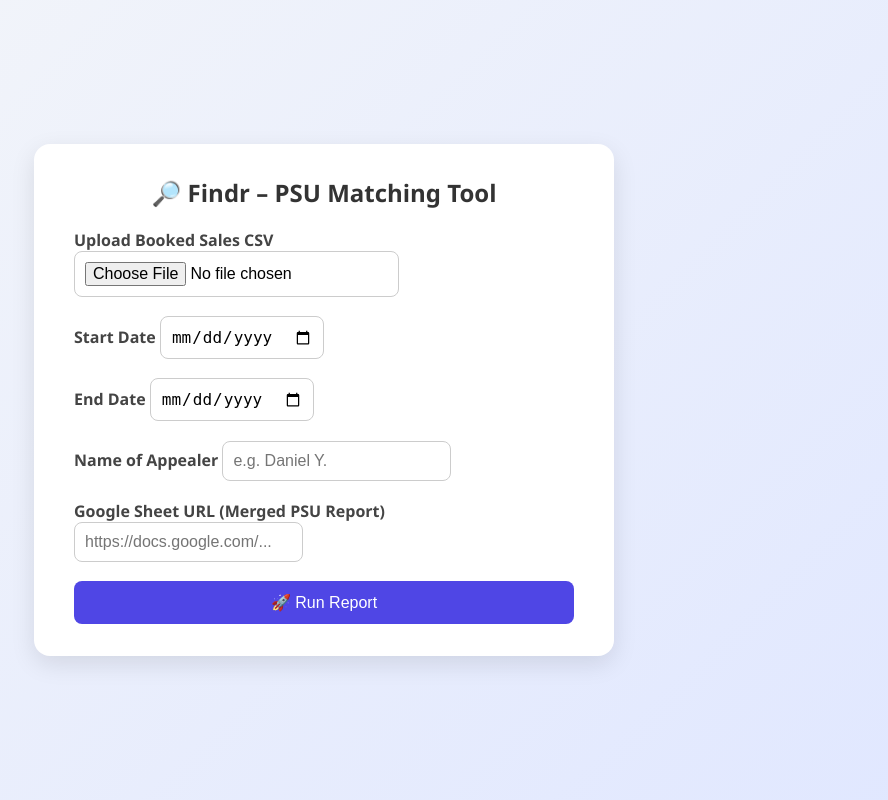
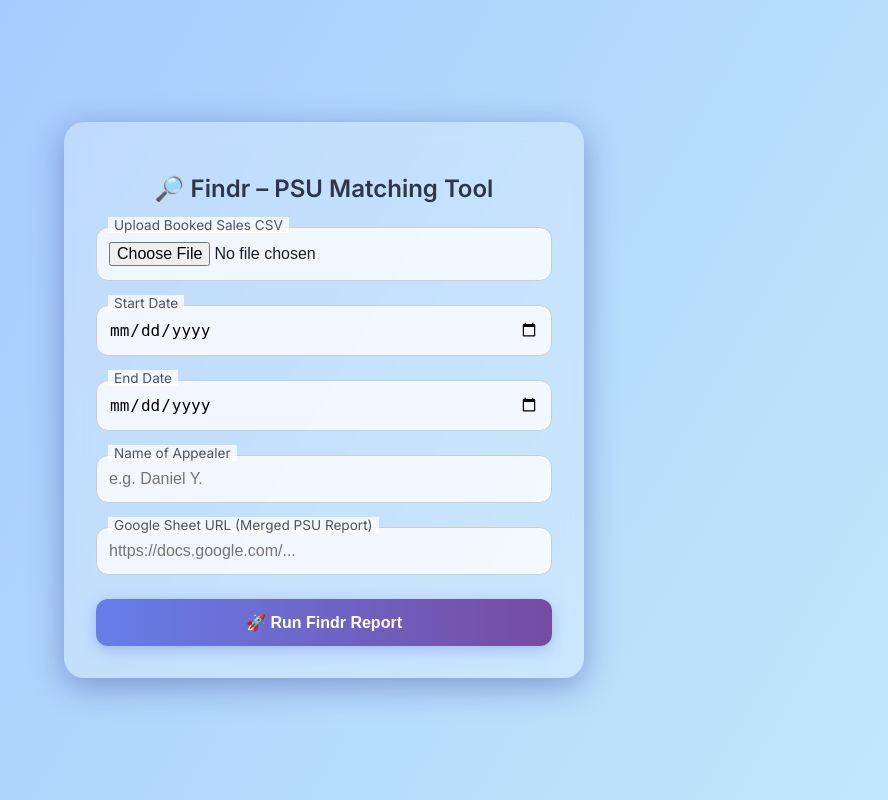
Before and after one commit to daniel-yesa/Findr, a Flask app: page / in a window 1280 px wide. Shown: the whole page, without its empty margins (316-1204 px from the left). Run offline with Flask 3, Linux system fonts and the light colour scheme.

Commit message:
Update index.html

```diff
--- a/Findr-flask/templates/index.html
+++ b/Findr-flask/templates/index.html
@@ -4,89 +4,125 @@
   <meta charset="UTF-8" />
   <meta name="viewport" content="width=device-width, initial-scale=1.0"/>
   <title>Findr | YESA</title>
+  <link href="https://fonts.googleapis.com/css2?family=Inter:wght@400;600&display=swap" rel="stylesheet">
   <style>
+    * {
+      box-sizing: border-box;
+    }
+
     body {
       margin: 0;
-      font-family: 'Segoe UI', sans-serif;
-      background: linear-gradient(135deg, #f4f6f9, #e0e7ff);
+      font-family: 'Inter', sans-serif;
+      background: linear-gradient(120deg, #a1c4fd, #c2e9fb);
+      min-height: 100vh;
       display: flex;
       justify-content: center;
       align-items: center;
-      min-height: 100vh;
+      animation: fadeIn 1s ease;
     }
 
-    .container {
-      background: white;
-      padding: 2rem 2.5rem;
-      border-radius: 16px;
-      box-shadow: 0 8px 24px rgba(0,0,0,0.1);
-      max-width: 500px;
+    @keyframes fadeIn {
+      from { opacity: 0; transform: translateY(20px); }
+      to { opacity: 1; transform: translateY(0); }
+    }
+
+    .card {
+      background: rgba(255, 255, 255, 0.25);
+      box-shadow: 0 8px 32px 0 rgba(31, 38, 135, 0.37);
+      backdrop-filter: blur(10px);
+      -webkit-backdrop-filter: blur(10px);
+      border-radius: 20px;
+      padding: 2rem;
+      max-width: 520px;
       width: 100%;
+      color: #1a202c;
+      animation: fadeIn 0.8s ease-in-out;
     }
 
     h2 {
-      margin-top: 0;
       text-align: center;
-      color: #333;
+      font-weight: 600;
+      margin-bottom: 1.5rem;
+      color: #2d3748;
     }
 
     form {
       display: flex;
       flex-direction: column;
-      gap: 1.2rem;
+      gap: 1.5rem;
     }
 
-    label {
-      font-weight: bold;
-      color: #444;
+    .input-group {
+      position: relative;
     }
 
-    input, textarea {
-      padding: 10px;
-      border-radius: 8px;
+    .input-group input,
+    .input-group textarea {
+      width: 100%;
+      padding: 14px 12px;
       border: 1px solid #ccc;
+      border-radius: 12px;
+      background: rgba(255,255,255,0.75);
       font-size: 1rem;
-      transition: border-color 0.3s ease;
+      transition: all 0.3s ease;
     }
 
-    input:focus, textarea:focus {
+    .input-group label {
+      position: absolute;
+      top: -10px;
+      left: 12px;
+      background: rgba(255,255,255,0.75);
+      padding: 0 6px;
+      font-size: 0.85rem;
+      color: #4a5568;
+      transition: all 0.3s ease;
+    }
+
+    .input-group input:focus,
+    .input-group textarea:focus {
       border-color: #667eea;
       outline: none;
+      background: #ffffff;
     }
 
     button {
-      background-color: #4f46e5;
+      padding: 14px;
+      background: linear-gradient(to right, #667eea, #764ba2);
       color: white;
-      padding: 12px;
+      font-weight: 600;
       font-size: 1rem;
       border: none;
-      border-radius: 8px;
+      border-radius: 12px;
       cursor: pointer;
-      transition: background-color 0.3s ease;
+      transition: all 0.3s ease;
+      box-shadow: 0 4px 15px rgba(102, 126, 234, 0.4);
     }
 
     button:hover {
-      background-color: #3730a3;
+      background: linear-gradient(to right, #5a67d8, #6b46c1);
+      transform: translateY(-2px);
+      box-shadow: 0 6px 20px rgba(102, 126, 234, 0.6);
     }
 
     .error {
-      background: #fee2e2;
-      border: 1px solid #f87171;
-      padding: 0.75rem;
-      color: #b91c1c;
-      border-radius: 8px;
+      background: #ffe5e5;
+      color: #b00020;
+      border: 1px solid #fca5a5;
+      padding: 10px;
+      border-radius: 10px;
       text-align: center;
+      font-weight: bold;
     }
 
     @media (max-width: 600px) {
-      .container {
+      .card {
         padding: 1.5rem;
       }
     }
   </style>
 </head>
 <body>
-  <div class="container">
+  <div class="card">
     <h2>🔎 Findr – PSU Matching Tool</h2>
 
     {% if error %}
@@ -94,32 +130,32 @@
     {% endif %}
 
     <form method="post" enctype="multipart/form-data">
-      <div>
+      <div class="input-group">
         <label for="file">Upload Booked Sales CSV</label>
         <input type="file" id="file" name="file" required />
       </div>
 
-      <div>
+      <div class="input-group">
         <label for="start_date">Start Date</label>
         <input type="date" id="start_date" name="start_date" required />
       </div>
 
-      <div>
+      <div class="input-group">
         <label for="end_date">End Date</label>
         <input type="date" id="end_date" name="end_date" required />
       </div>
 
-      <div>
+      <div class="input-group">
         <label for="appealer_name">Name of Appealer</label>
         <input type="text" id="appealer_name" name="appealer_name" placeholder="e.g. Daniel Y." required />
       </div>
 
-      <div>
+      <div class="input-group">
         <label for="sheet_url">Google Sheet URL (Merged PSU Report)</label>
         <input type="url" id="sheet_url" name="sheet_url" placeholder="https://docs.google.com/..." required />
       </div>
 
-      <button type="submit">🚀 Run Report</button>
+      <button type="submit">🚀 Run Findr Report</button>
     </form>
   </div>
 </body>
```
